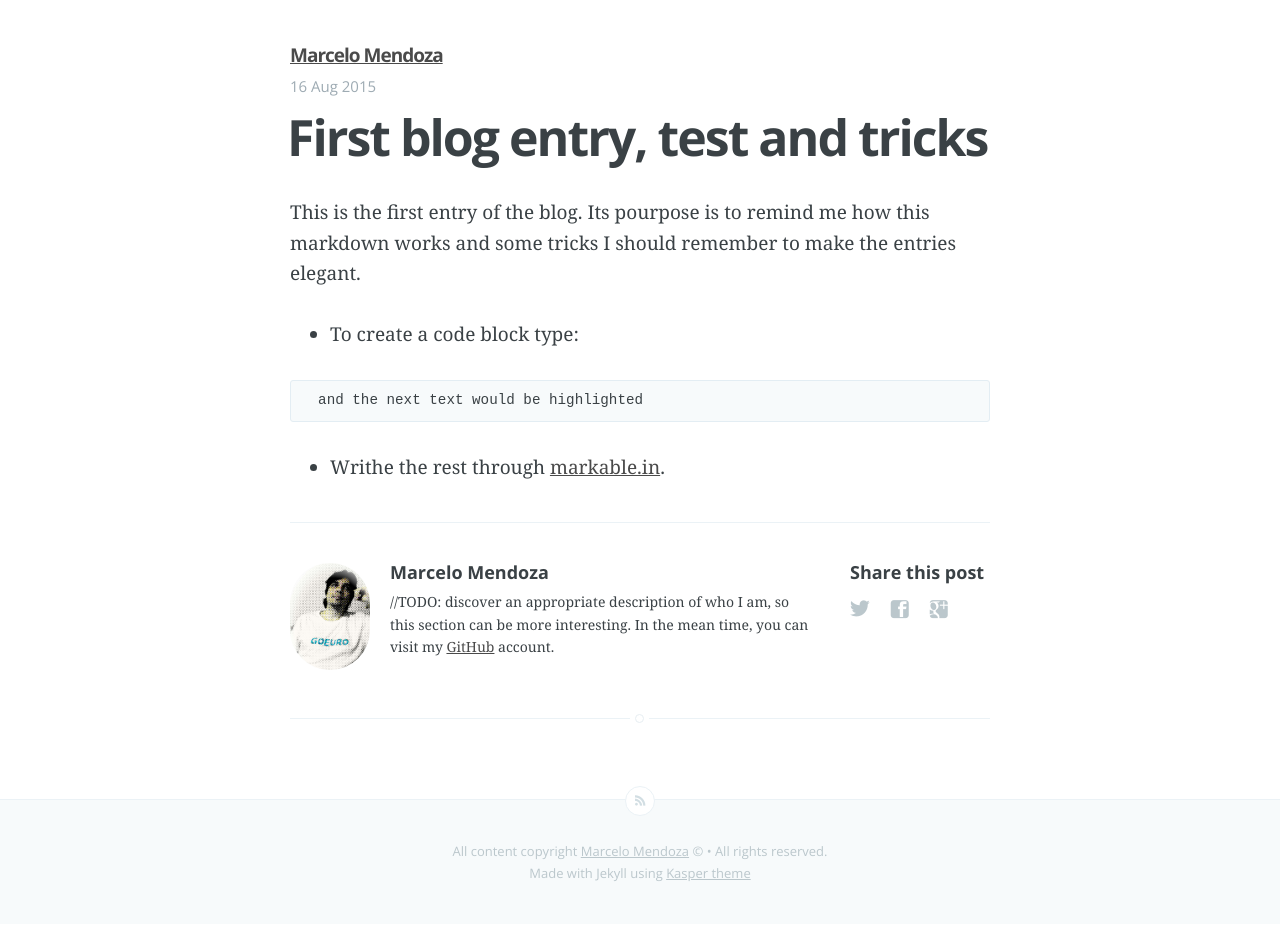
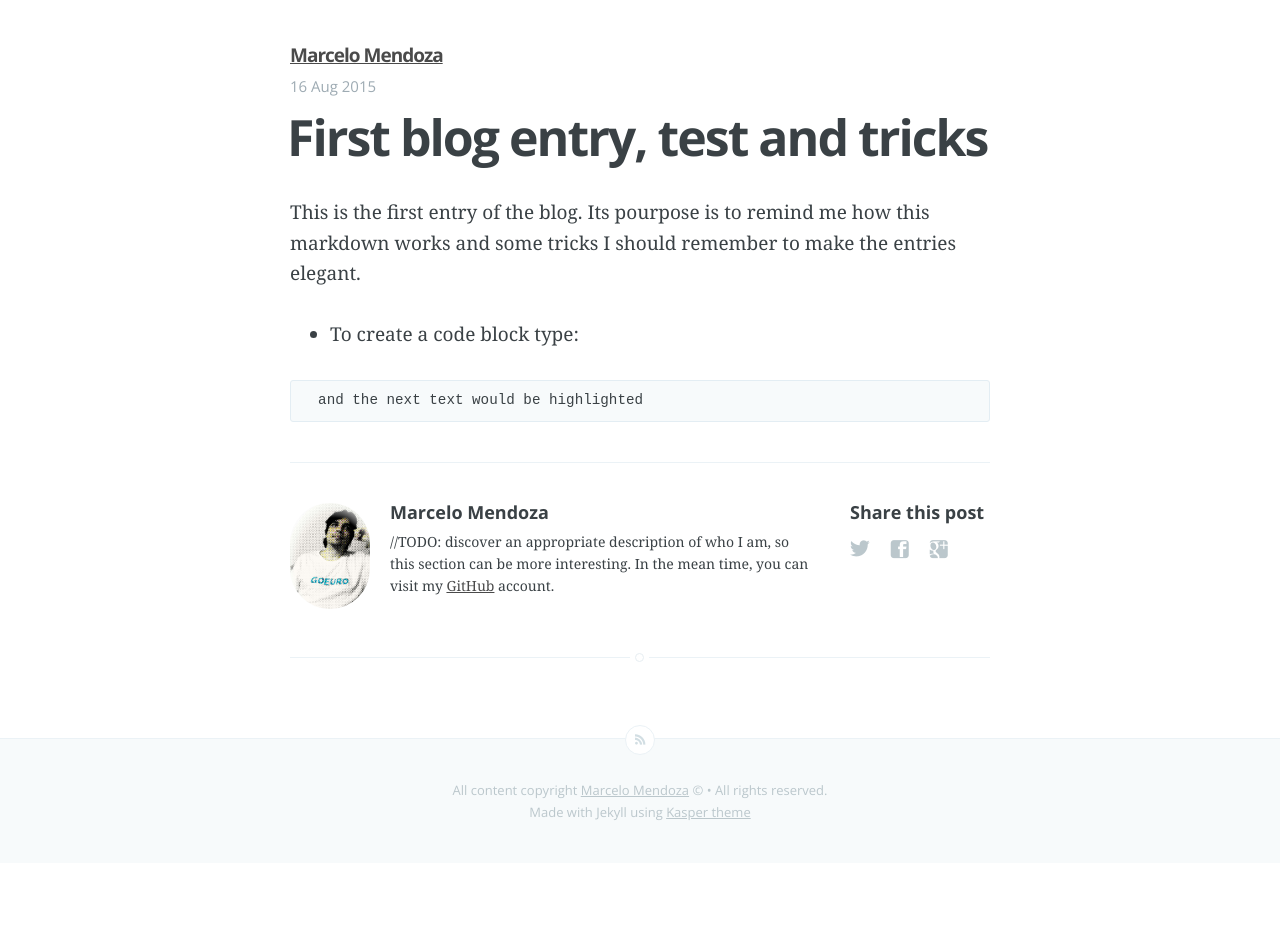
Before and after one commit to mjmendo/mjmendo.github.io, a Jekyll site: the page built from _posts/2015-08-16-first-one-and-helps.md, in a window 1280 px wide. Built offline with Jekyll 4.4.1, drawn with Linux system fonts in a browser that asks for light colours; Markdown is read by kramdown in place of the engine named in the settings.

Commit message:
new post

```diff
--- a/_posts/2015-08-16-first-one-and-helps.md
+++ b/_posts/2015-08-16-first-one-and-helps.md
@@ -11,5 +11,3 @@ This is the first entry of the blog. Its pourpose is to remind me how this markd
 {% highlight bash %}
   and the next text would be highlighted
 {% endhighlight %}
-
-* Writhe the rest through [markable.in](http://markable.in/).
```
Also changed, not shown: 1 other file.
